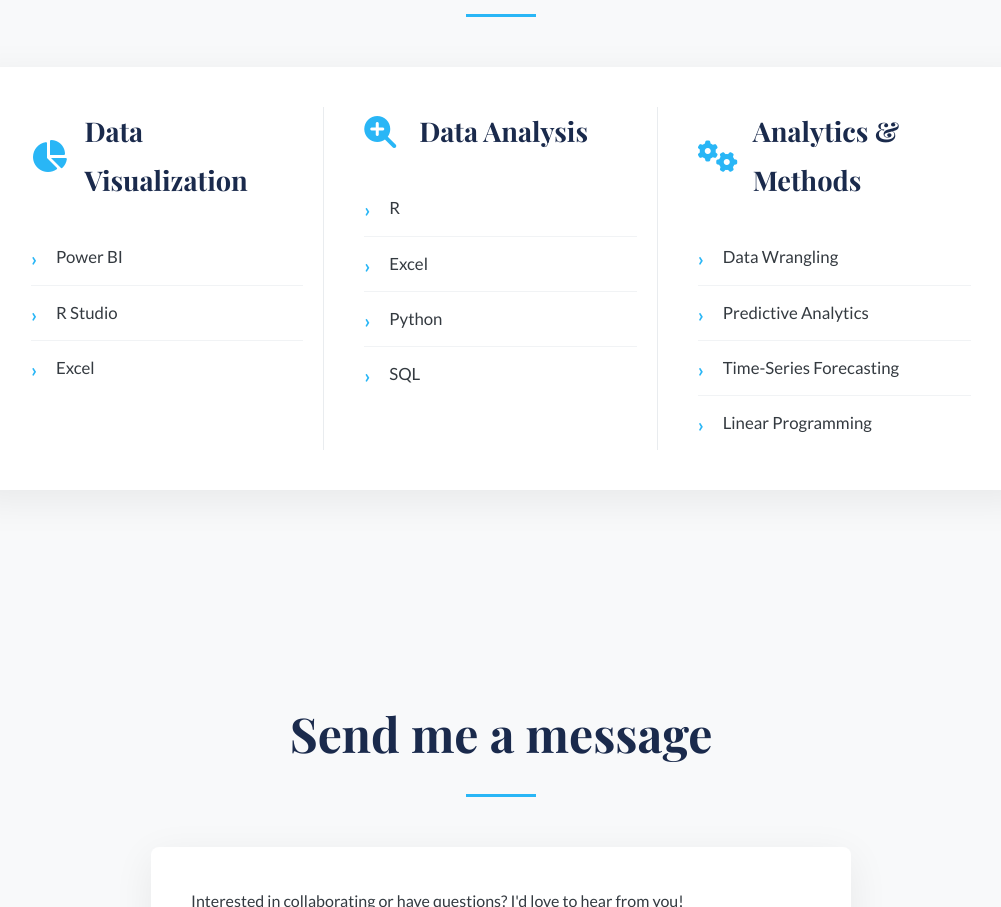
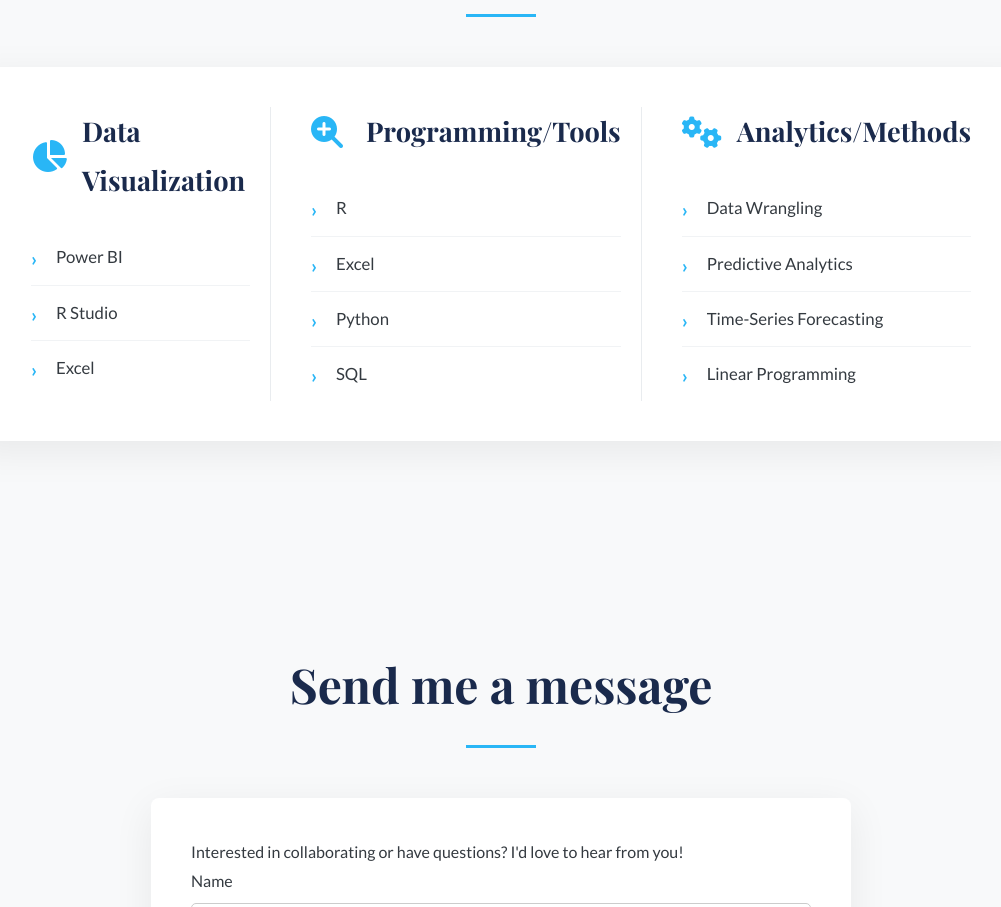
Before and after one commit to rin-data/rin-data.github.io, a plain HTML site: page index.html in a window 1280 px wide. Shown: the part 2675-3582 px from the top of the page, without its empty margins (139-1140 px from the left). Drawn offline with nearby package versions, Linux system fonts and the light colour scheme.

Commit message:
Update index.html

```diff
--- a/index.html
+++ b/index.html
@@ -154,11 +154,11 @@
                 </ul>
             </div>
 
-            <!-- Column 2: Programming/Tools -->
+            <!-- Column 2: Data Analysis -->
             <div class="skill-column">
                 <div class="skill-header">
                     <i class="fas fa-search-plus"></i>
-                    <h3>Data Analysis</h3>
+                    <h3>Programming/Tools</h3>
                 </div>
                 <ul class="skill-list">
                     <li>R</li>
@@ -172,7 +172,7 @@
             <div class="skill-column">
                 <div class="skill-header">
                     <i class="fas fa-cogs"></i>
-                    <h3>Analytics & Methods</h3>
+                    <h3>Analytics/Methods</h3>
                 </div>
                 <ul class="skill-list">
                     <li>Data Wrangling</li>
```
